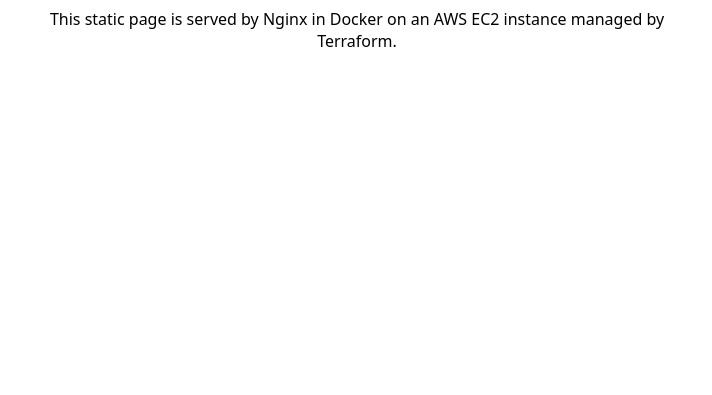
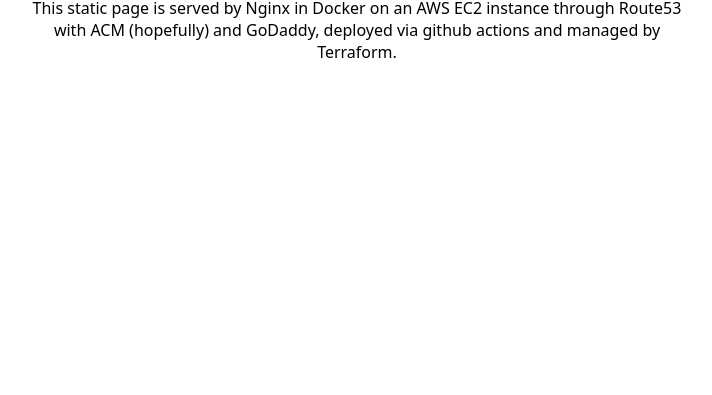
Before and after one commit to LyNX7777/panroman_infra_fxl, a plain HTML site: page app/index.html in a window 1280 px wide. Shown: the part 405-800 px from the top of the page, without its empty margins (283-995 px from the left). Drawn offline with Linux system fonts and the light colour scheme.

Commit message:
index fix

```diff
--- a/app/index.html
+++ b/app/index.html
@@ -28,7 +28,8 @@
   <body>
     <main>
       <h1>Web server is running</h1>
-      <p>This static page is served by Nginx in Docker on an AWS EC2 instance managed by Terraform.</p>
+      <p>This static page is served by Nginx in Docker on an AWS EC2 instance
+            through Route53 with ACM (hopefully) and GoDaddy, deployed via github actions and managed by Terraform.</p>
     </main>
   </body>
 </html>
```
